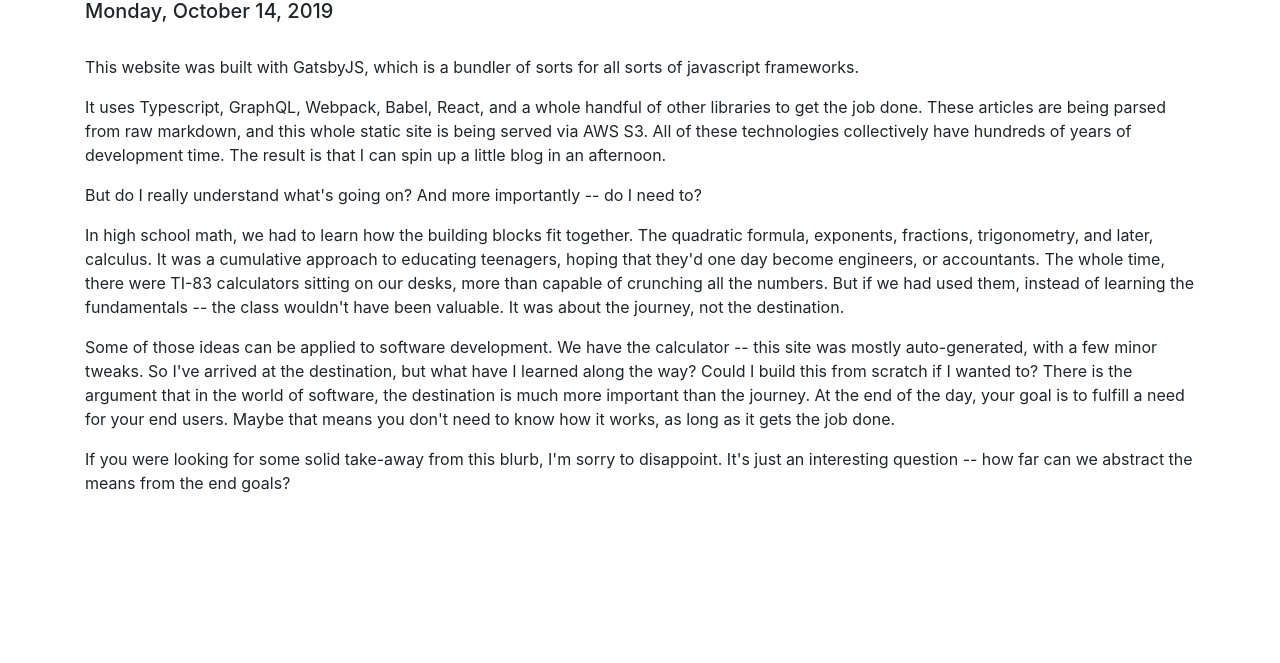
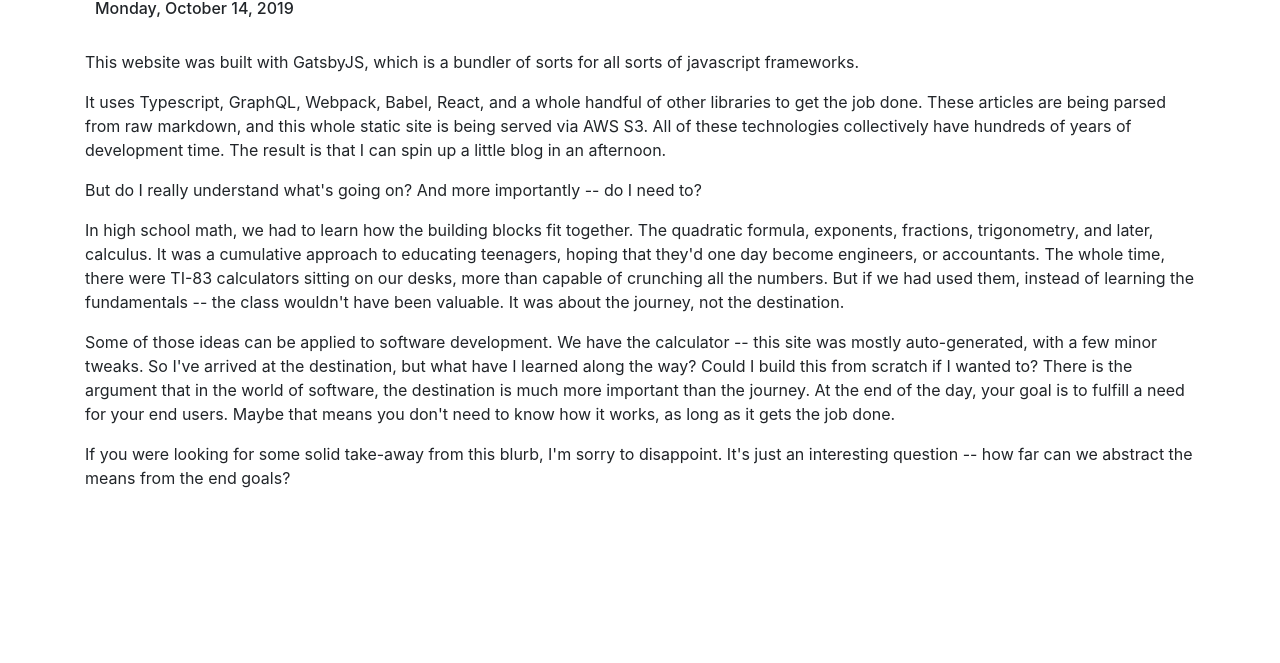
Before and after one commit to wickz80/dwixon-me, a Gatsby site: page / in a window 1280 px wide. Shown: the part 137-800 px from the top of the page. Built offline with nearby package versions, Linux system fonts and the light colour scheme; Gatsby itself is replaced by a stand-in of ours.

Commit message:
long date, etc

```diff
--- /dev/null
+++ b/src/components/utils/long-date.tsx
@@ -0,0 +1,25 @@
+import * as React from "react"
+
+interface DateProps {
+  date: string
+}
+
+const LongDate: React.FunctionComponent<DateProps> = (props) => (
+  <h6
+    style={{
+      paddingLeft: "10px"
+    }}
+  >
+    {new Date(props.date).toLocaleDateString(
+      "en-US",
+      {
+        weekday: "long",
+        year: "numeric",
+        month: "long",
+        day: "numeric"
+      }
+    )}
+  </h6>
+)
+
+export default LongDate
--- a/src/components/utils/seo.tsx
+++ b/src/components/utils/seo.tsx
@@ -46,6 +46,7 @@
   const meta = props.meta || []
 
   return (
+    // tslint:disable-next-line
     <Helmet
       htmlAttributes={{ lang }}
       title={props.title}
--- a/src/pages/index.tsx
+++ b/src/pages/index.tsx
@@ -3,6 +3,7 @@
 import Layout from "../components/layouts/layout"
 import SEO from "../components/utils/seo"
 import { graphql } from "gatsby";
+import LongDate from "../components/utils/long-date";
 
 export const queryArticles = graphql`
   query FeaturedArticleQuery {
@@ -52,16 +53,7 @@
 
       <div className="blog-post">
         <h1>{article.frontmatter.title}</h1>
-        <h5>{new Date(article.frontmatter.date).toLocaleDateString(
-          "en-US",
-          {
-            weekday: "long",
-            year: "numeric",
-            month: "long",
-            day: "numeric"
-          }
-        )}
-        </h5>
+        <LongDate date={article.frontmatter.date} />
         <br />
         <div
           className="blog-post-content"
```
Also changed, not shown: src/components/common/article-title.tsx (+2 -17 lines), src/templates/article.tsx (+2 -10 lines).
